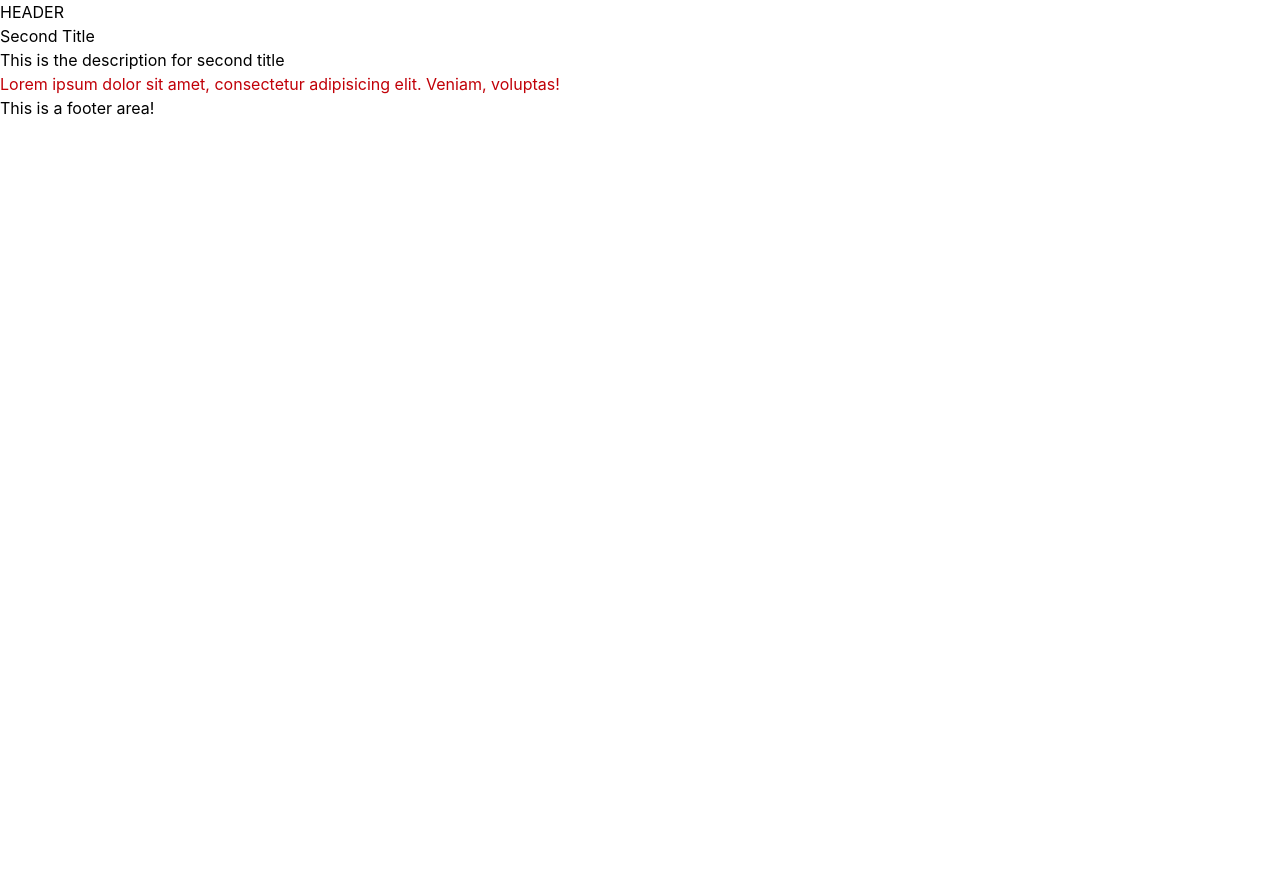
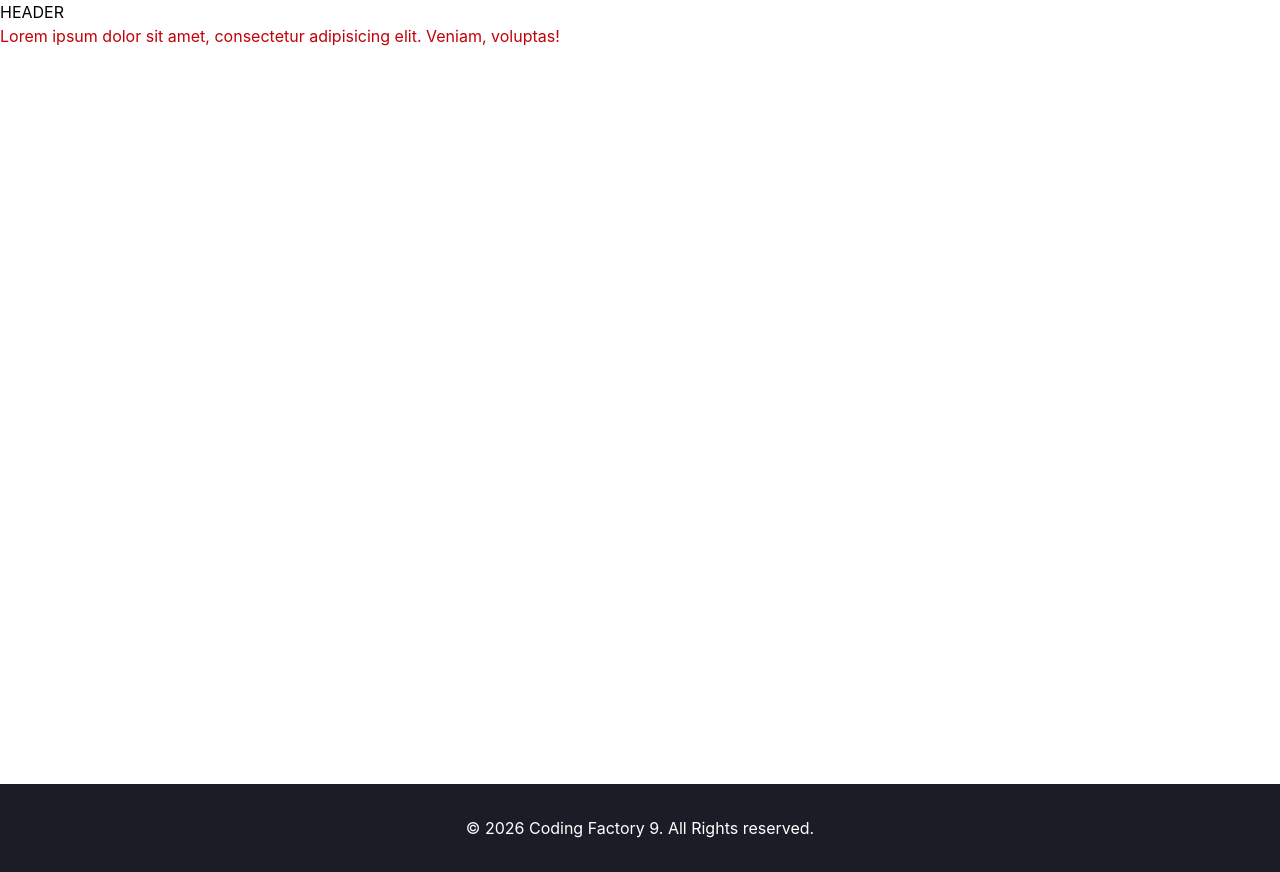
Before and after one commit to VasNera/react-app, a React (Vite) app: page / in a window 1280 px wide. Before the commit the page ends 800 px from the top, so only its background shows below. Built offline with nearby package versions, Linux system fonts and the light colour scheme.

Commit message:
feat:make changes in footer

```diff
--- a/src/App.tsx
+++ b/src/App.tsx
@@ -44,7 +44,7 @@
 
 //propsThree = {title, description,price,sort,image}
 
-import ArrowFunctionalComponentWithProps from "./components/LessonThree/ArrowFunctionalComponentWithProps.tsx";
+//import ArrowFunctionalComponentWithProps from "./components/LessonThree/ArrowFunctionalComponentWithProps.tsx";
 import Layout from "./components/Layout.tsx";
 
 function App() {
@@ -62,10 +62,10 @@
         {/*/>*/}
 
         <Layout>
-            <ArrowFunctionalComponentWithProps
-                title="Second Title"
-                description="This is the description for second title"
-            />
+            {/*<ArrowFunctionalComponentWithProps*/}
+            {/*    title="Second Title"*/}
+            {/*    description="This is the description for second title"*/}
+            {/*/>*/}
             <p className="text-red-700">Lorem ipsum dolor sit amet, consectetur adipisicing elit. Veniam, voluptas!
             </p>
         </Layout>
--- a/src/components/Footer.tsx
+++ b/src/components/Footer.tsx
@@ -1,8 +1,12 @@
 const Footer = () =>{
+    const currentYear : number = new Date().getFullYear()
+
     return (
         <>
-            <footer>
-                This is a footer area!
+            <footer className="bg-cf-dark-gray text-white">
+               <div className="container mx-auto py-8 text-center">
+                &copy; {currentYear} Coding Factory 9. All Rights reserved.
+               </div>
             </footer>
         </>
     )
--- a/src/components/Layout.tsx
+++ b/src/components/Layout.tsx
@@ -10,7 +10,7 @@
     return (
         <>
             <Header/>
-            <main>{children}</main>
+            <main className="container mx-auto min-h-[95vh]">{children}</main>
 
             <Footer/>
 
--- a/src/index.css
+++ b/src/index.css
@@ -1 +1,7 @@
 @import "tailwindcss";
+
+@theme {
+    --color-cf-dark-red:#7d2c2f;
+    --color-cf-gray:#69696c;
+    --color-cf-dark-gray:#1b1d26;
+}
```
